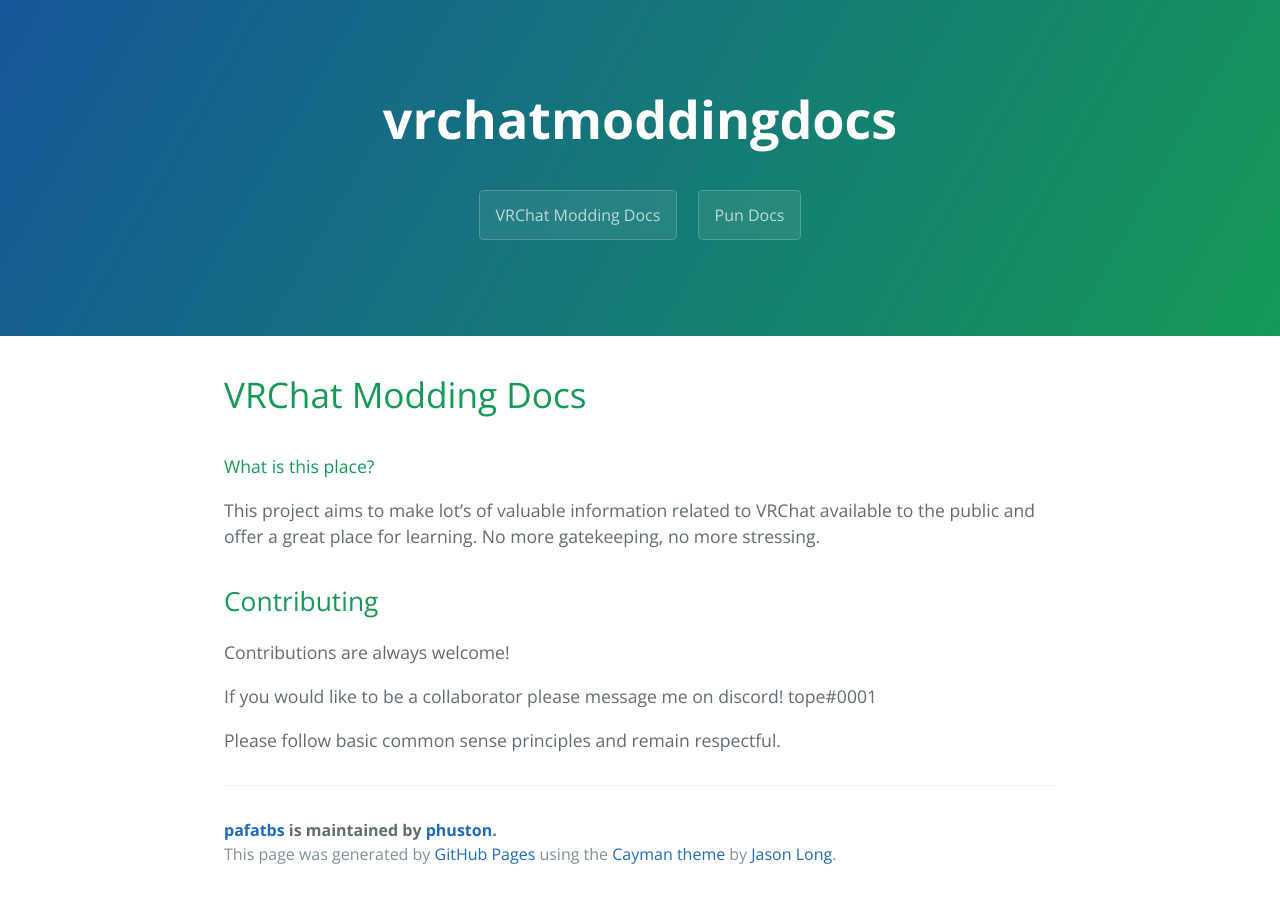
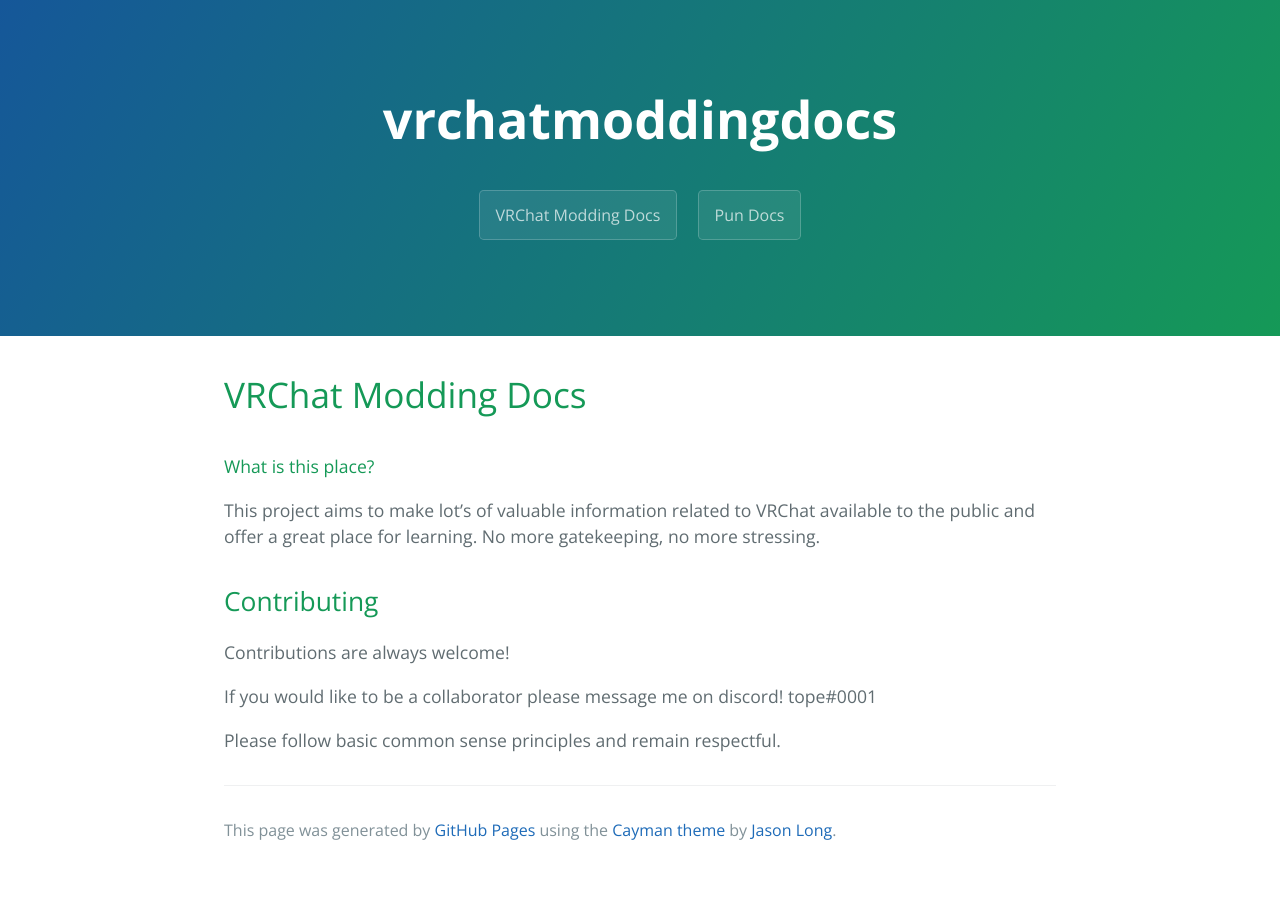
Before and after one commit to vrchatmoddingdocs/vrchatmoddingdocs.github.io, a Jekyll site: the page built from docs/index.md, in a window 1280 px wide. Built offline with Jekyll 4.4.1, drawn with Linux system fonts in a browser that asks for light colours.

Commit message:
Update template.html

```diff
--- a/docs/_layouts/template.html
+++ b/docs/_layouts/template.html
@@ -24,8 +24,6 @@
       {{ content }}
 
       <footer class="site-footer">
-        <span class="site-footer-owner"><a href="https://github.com/vrchatmoddingdocs/vrchatmoddingdocs.github.io">pafatbs</a> is maintained by <a href="https://github.com/phuston">phuston</a>.</span>
-
         <span class="site-footer-credits">This page was generated by <a href="https://pages.github.com">GitHub Pages</a> using the <a href="https://github.com/jasonlong/cayman-theme">Cayman theme</a> by <a href="https://twitter.com/jasonlong">Jason Long</a>.</span>
       </footer>
 
```
